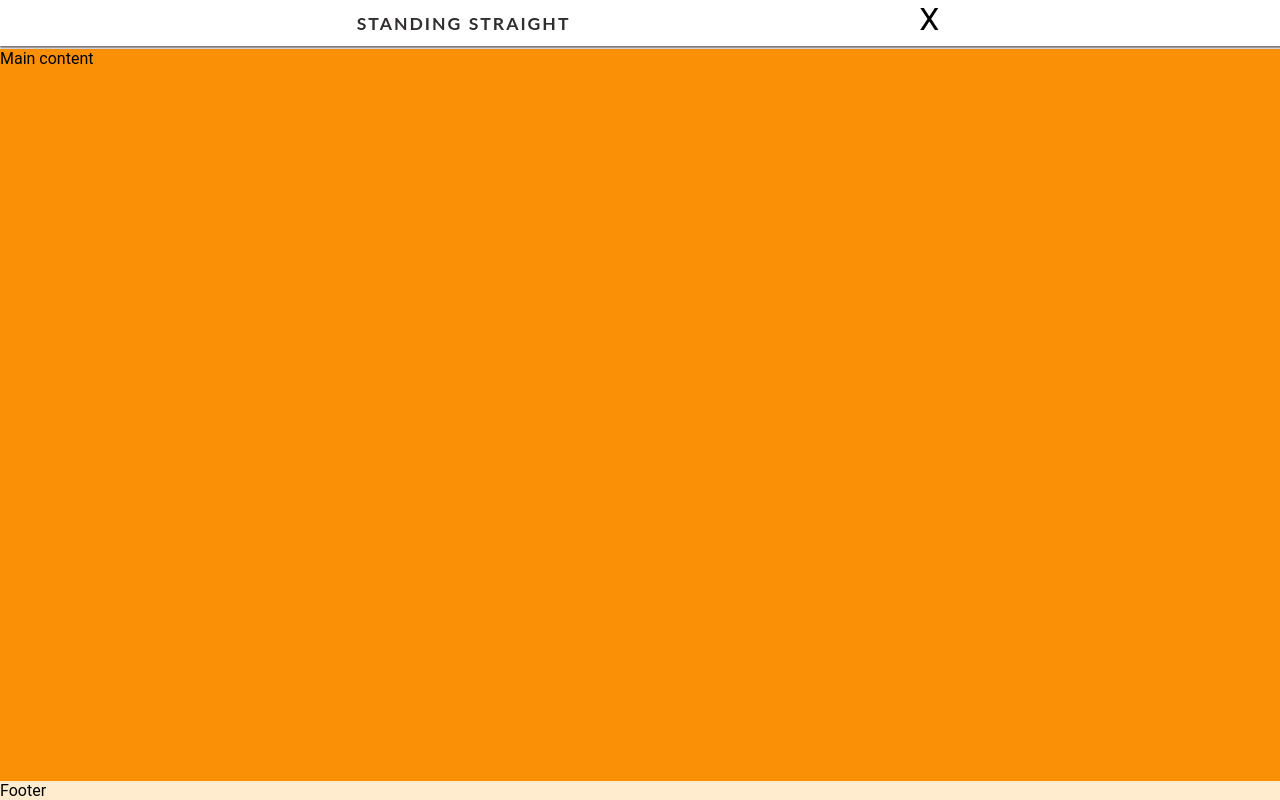
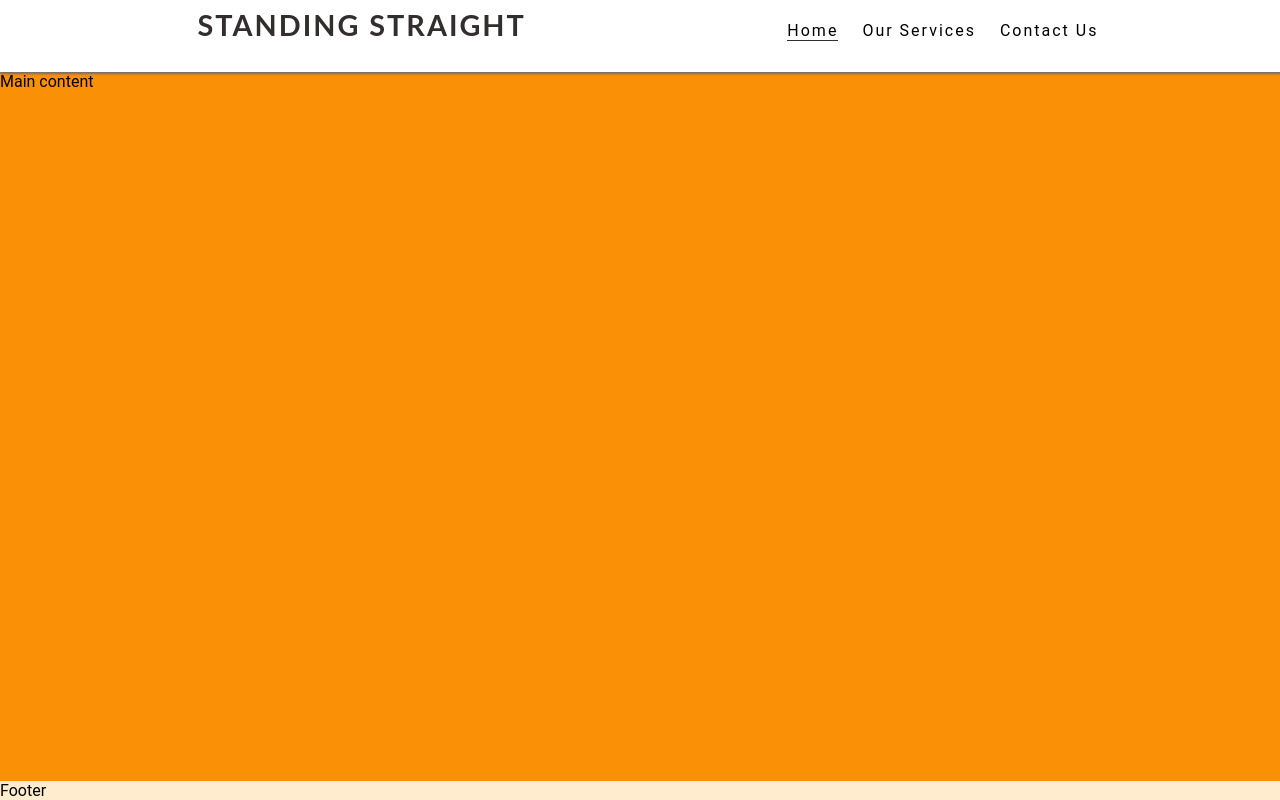
Before and after one commit to BogdanMaria/standingstraight, a plain HTML site: page index.html in a window 1280 px wide. Drawn offline with Linux system fonts and the light colour scheme.

Commit message:
Change nav bar for bigger screens

```diff
--- a/assets/css/style.css
+++ b/assets/css/style.css
@@ -81,3 +81,39 @@
 footer {
     background-color: blanchedalmond;
 }
+
+/*Media queries*/
+
+@media screen and (min-width:768px) {
+    nav {
+        display: block;
+        position: relative;
+        width: fit-content;
+        padding-right: 1rem;
+        box-shadow: none;
+    }
+    #menu {
+        display: flex;
+    }
+    #menu>li {
+        padding-left: 1.5rem;
+    }
+    .nav-toggle-label {
+        display: none;
+    }
+    #logo {
+        font-size: 180%;
+        line-height: 50px;
+        margin: 0 1rem;
+    }
+    main {
+        margin-top:72px;
+    }
+}
+
+@media screen and (min-width: 992px){
+    #menu a:hover {
+        border-bottom: 1px solid #322E2E;
+    }
+
+}
```
